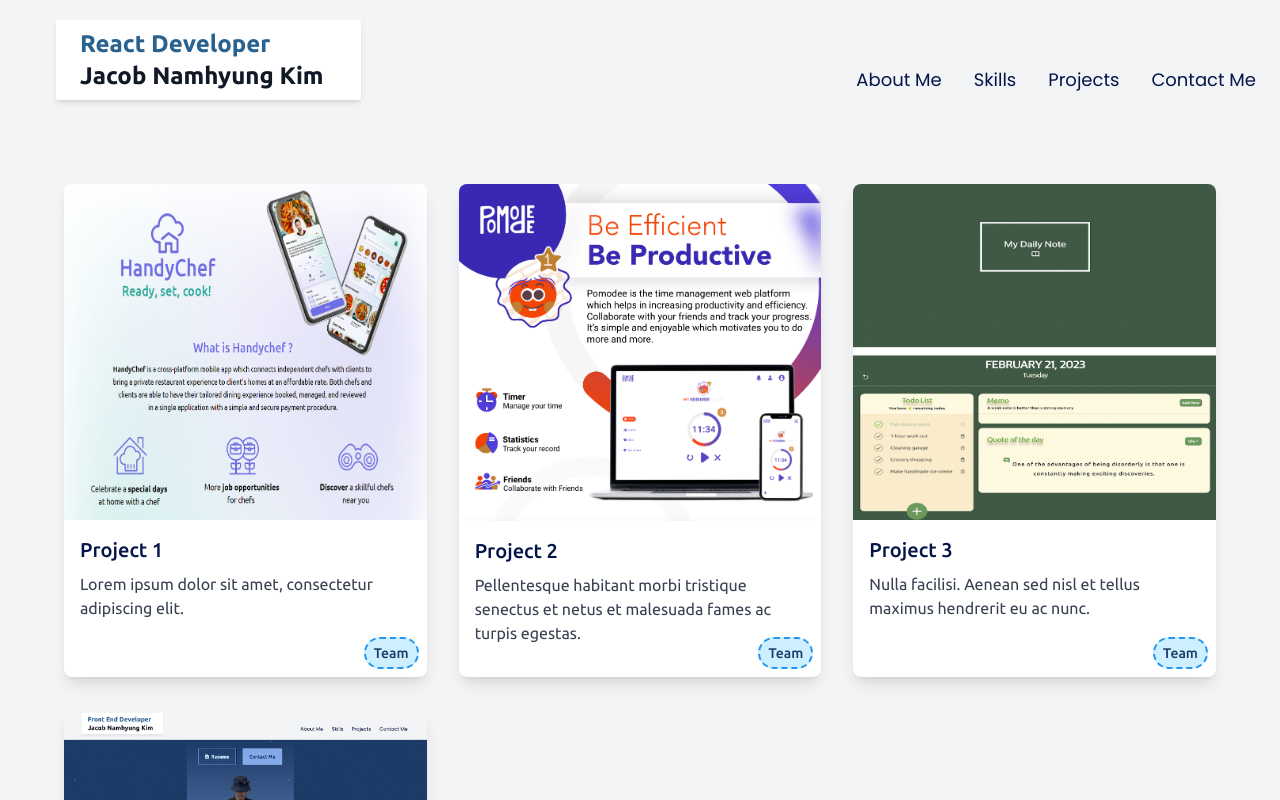
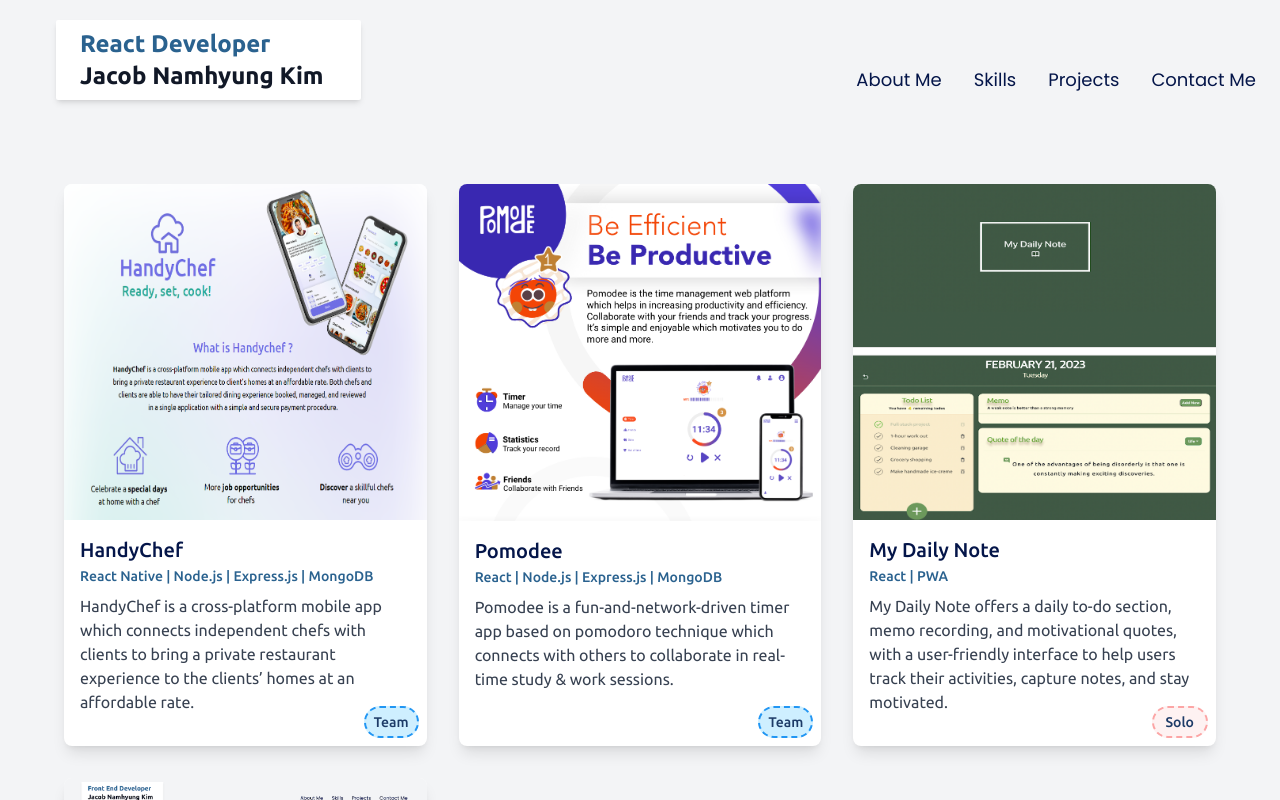
Before and after one commit to everywherejacobkim/portfolio-renewal-nextjs, a Next.js app: page /projects in a window 1280 px wide. Shown: the top 800 px of the page. Built offline with nearby package versions, Linux system fonts and the light colour scheme; a web font is replaced by a local one.

Commit message:
Chore: refactor projectGallery card structure

```diff
--- a/src/pages/components/gallery/ProjectGallery.tsx
+++ b/src/pages/components/gallery/ProjectGallery.tsx
@@ -6,6 +6,7 @@ interface Project {
     type: string;
     title: string;
     description: string;
+    stack: string;
     image: string;
 }
 
@@ -26,7 +27,8 @@ const ProjectsGallery: React.FC<ProjectsGalleryProps> = ({ projects }) => {
                 >
                     <Image src={project.image} width={500} height={600} alt={project.title} className="object-cover" />
                     <div className="p-4">
-                        <h3 className="text-xl font-medium mb-2">{project.title}</h3>
+                        <h3 className="text-xl font-medium mb-0.5">{project.title}</h3>
+                        <p className="text-sm font-medium mb-2 text-primary-200">{project.stack}</p>
                         <p className="text-gray-700">{project.description}</p>
                     </div>
                     {project.type === 'Team' && (
--- a/src/pages/projects/index.tsx
+++ b/src/pages/projects/index.tsx
@@ -9,29 +9,33 @@ const index = () => {
     {
       id: 1,
       type: 'Team',
-      title: 'Project 1',
-      description: 'Lorem ipsum dolor sit amet, consectetur adipiscing elit.',
+      title: 'HandyChef',
+      description: 'HandyChef is a cross-platform mobile app which connects independent chefs with clients to bring a private restaurant experience to the clients’ homes at an affordable rate.',
+      stack: "React Native | Node.js | Express.js | MongoDB",
       image: '/assets/images/projects/handyChef.png',
     },
     {
       id: 2,
       type: 'Team',
-      title: 'Project 2',
-      description: 'Pellentesque habitant morbi tristique senectus et netus et malesuada fames ac turpis egestas.',
+      title: 'Pomodee',
+      description: 'Pomodee is a fun-and-network-driven timer app based on pomodoro technique which connects with others to collaborate in real-time study & work sessions.',
+      stack: "React | Node.js | Express.js | MongoDB",
       image: '/assets/images/projects/pomodee.png',
     },
     {
       id: 3,
-      type: 'Team',
-      title: 'Project 3',
-      description: 'Nulla facilisi. Aenean sed nisl et tellus maximus hendrerit eu ac nunc.',
+      type: 'Solo',
+      title: 'My Daily Note',
+      description: 'My Daily Note offers a daily to-do section, memo recording, and motivational quotes, with a user-friendly interface to help users track their activities, capture notes, and stay motivated.',
+      stack: "React | PWA",
       image: '/assets/images/projects/myDailyNote.png',
     },
     {
       id: 3,
       type: 'Solo',
-      title: 'Project 3',
-      description: 'Nulla facilisi. Aenean sed nisl et tellus maximus hendrerit eu ac nunc.',
+      title: 'My Portfolio',
+      description: 'Presenting a sleek and modern web app built with Next.js, TypeScript, and Tailwind CSS, designed to showcase my self-introduction, skills, and an impressive portfolio of projects.',
+      stack: "Next.js | TypeScript | Tailwind",
       image: '/assets/images/projects/portfolioSite.png',
     },
   ];
```
